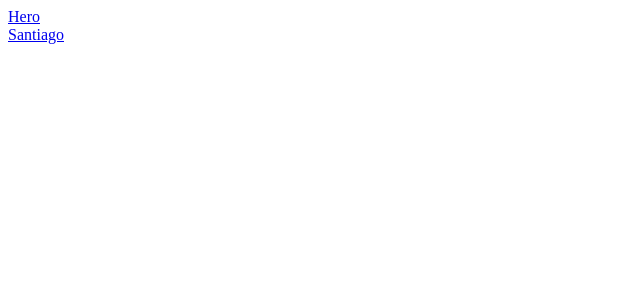
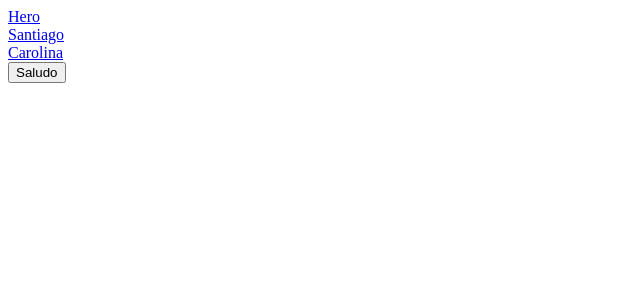
Before and after one commit to ProSachi/repositorio-salvaje-, a React (Vite) app: page /carolina in a window 1280 px wide. Before the commit this address had no page. Shown: the top 300 px of the page, without its empty margins (0-640 px from the left). Built offline with nearby package versions, Linux system fonts and the light colour scheme.

Commit message:
Feat saludo

```diff
--- a/src/App.jsx
+++ b/src/App.jsx
@@ -2,6 +2,7 @@ import './App.css'
 import { BrowserRouter, Routes, Route, Link } from 'react-router-dom'
 import Santiago from './components/Santiago'
 import Hero from './components/Hero'
+import Carolina from './components/Carolina'
 
 function App() {
 
@@ -12,11 +13,14 @@ function App() {
         <br />
         <Link to="/santiago"> Santiago </Link>
         <br />
+        <Link to="/carolina">Carolina</Link>
+        <br />
 
 
         <Routes>
           <Route path="/hero" element={<Hero />} />
           <Route path="/santiago" element={<Santiago />} />
+          <Route path="/carolina" element={<Carolina />} />
         </Routes>
 
       </BrowserRouter>
--- /dev/null
+++ b/src/components/Carolina.jsx
@@ -0,0 +1,11 @@
+import React from 'react'
+
+const Carolina = () => {
+  return (
+    <>
+        <button onClick={() => console.log("Hola")}>Saludo</button>
+    </>
+  )
+}
+
+export default Carolina
```
Also changed, not shown: 1 other file (tests, documents, lock files or other folders).
